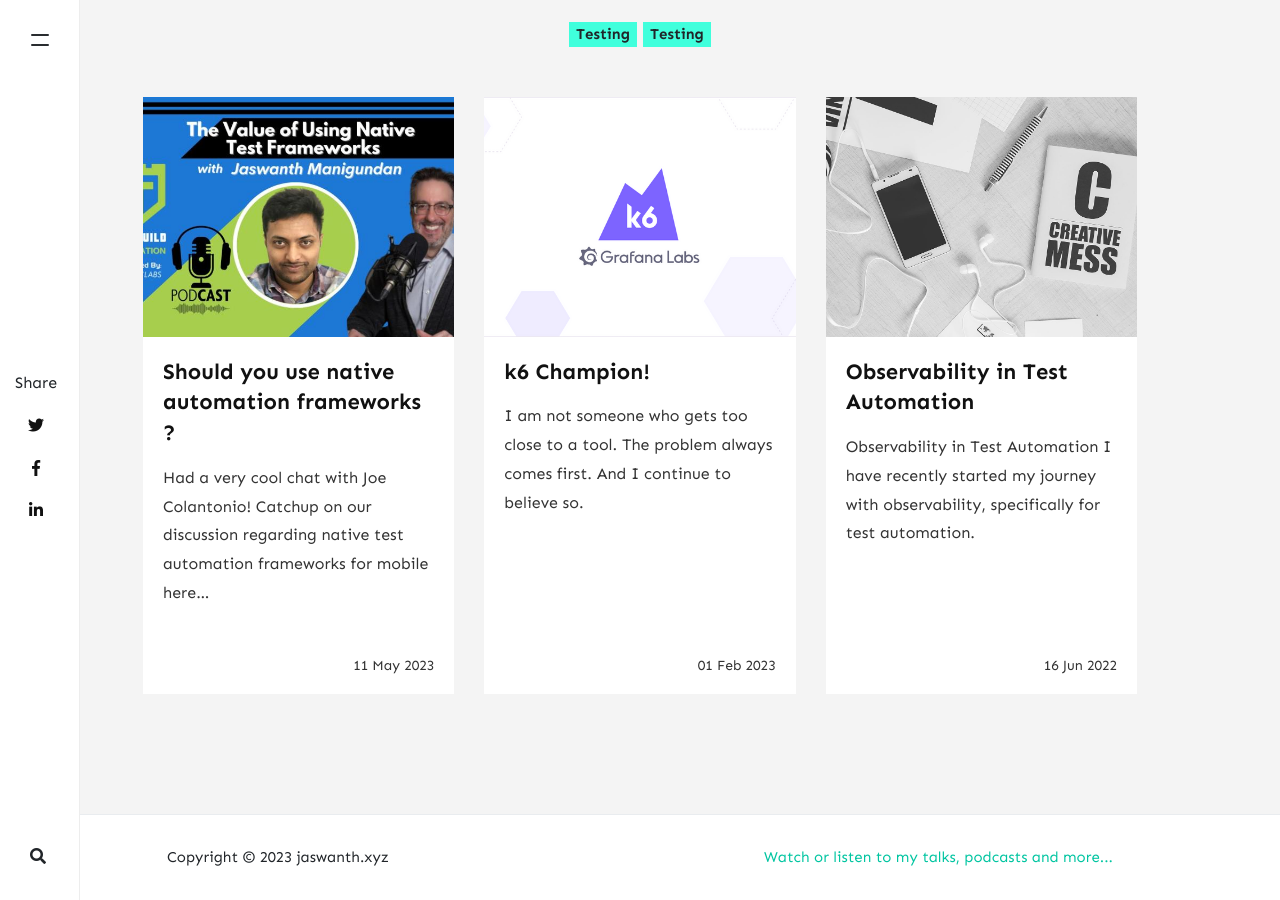
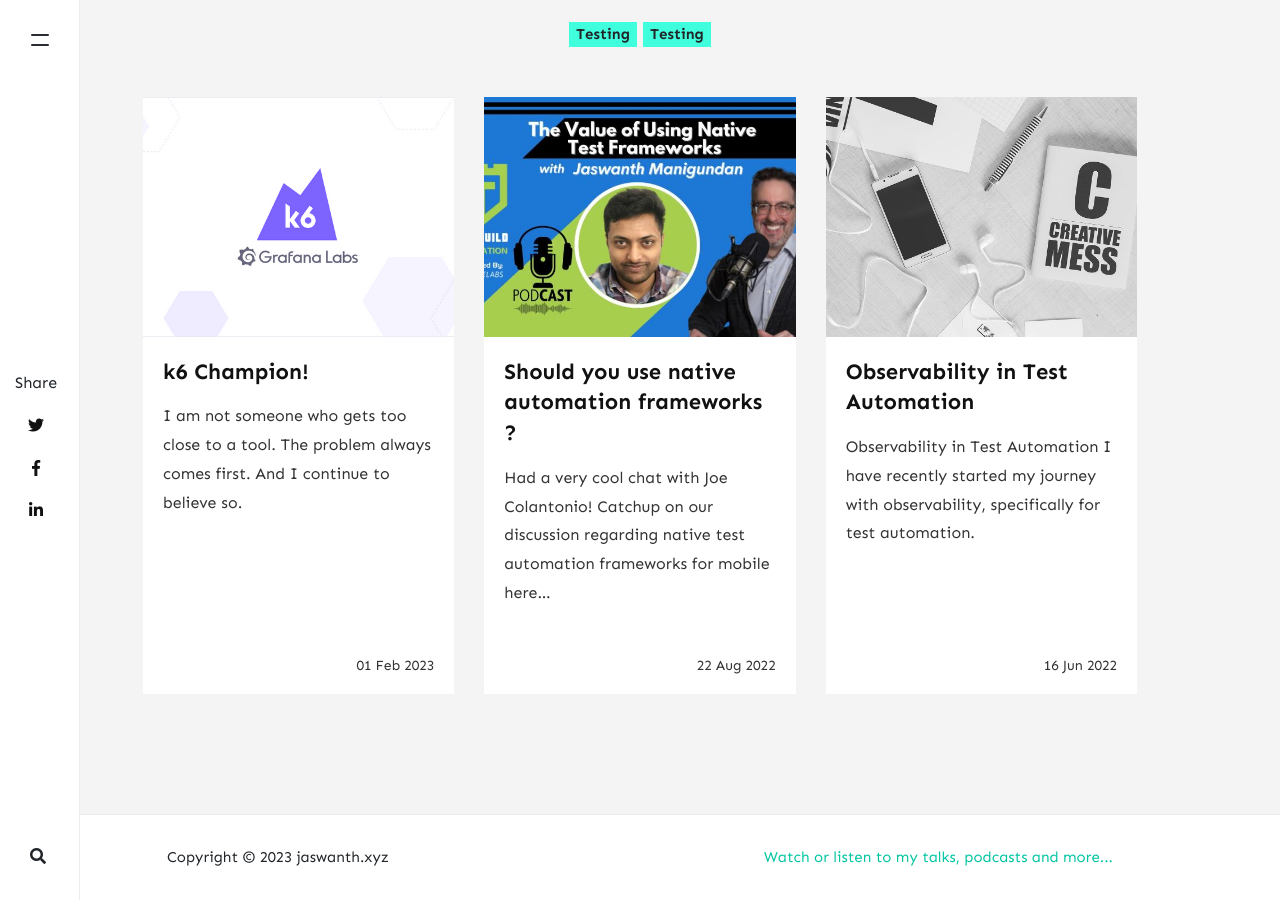
Before and after one commit to jaswanthm/jaswanth.xyz, a Jekyll site: the page built from _posts/2023-05-11-testing-stage-talk.markdown, in a window 1280 px wide and 900 px high, scrolled down 1197 px. Built offline with Jekyll 4.4.1, drawn with Linux system fonts in a browser that asks for light colours; nearby versions of some CDN libraries; comment, search, counter and statistics services are not loaded.

```diff
--- a/_posts/2022-08-22-should-you-use-native-automation-frameworks.markdown
+++ b/_posts/2022-08-22-should-you-use-native-automation-frameworks.markdown
@@ -1,7 +1,7 @@
 ---
 layout: post
 title:  "Should you use native automation frameworks ?"
-date:   2023-05-11 14:15:43 +1000
+date:   2022-08-22 14:15:43 +1000
 categories: Testing
 tags: Testing
 image: assets/images/joe.jpeg
--- a/_posts/2023-05-11-testing-stage-talk.markdown
+++ b/_posts/2023-05-11-testing-stage-talk.markdown
@@ -1,7 +1,7 @@
 ---
 layout: post
 title:  "O11y in Test Automation - Talk"
-date:   2022-08-22 14:15:43 +1000
+date:   2023-05-11 14:15:43 +1000
 categories: Testing
 tags: Testing
 image: assets/images/o11y.png
```
